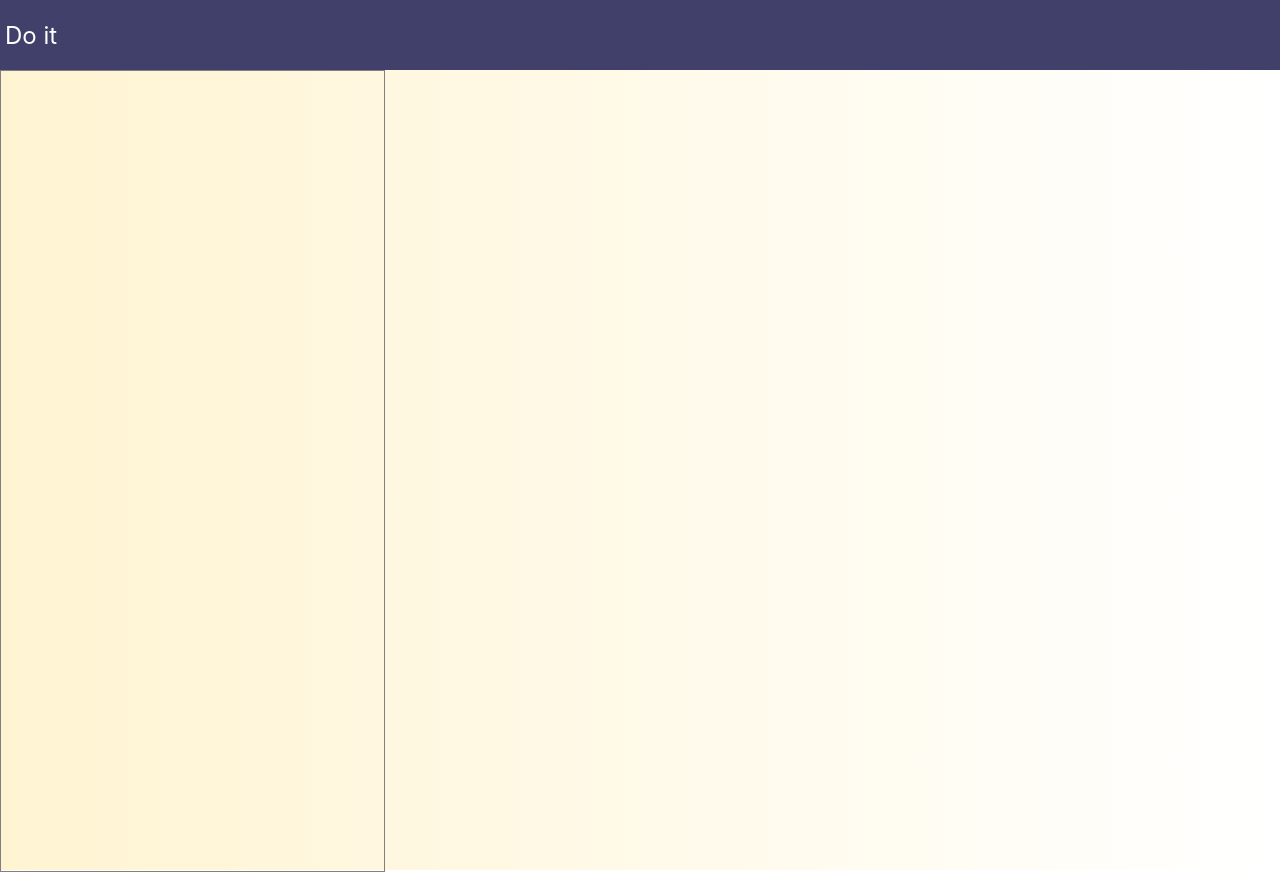
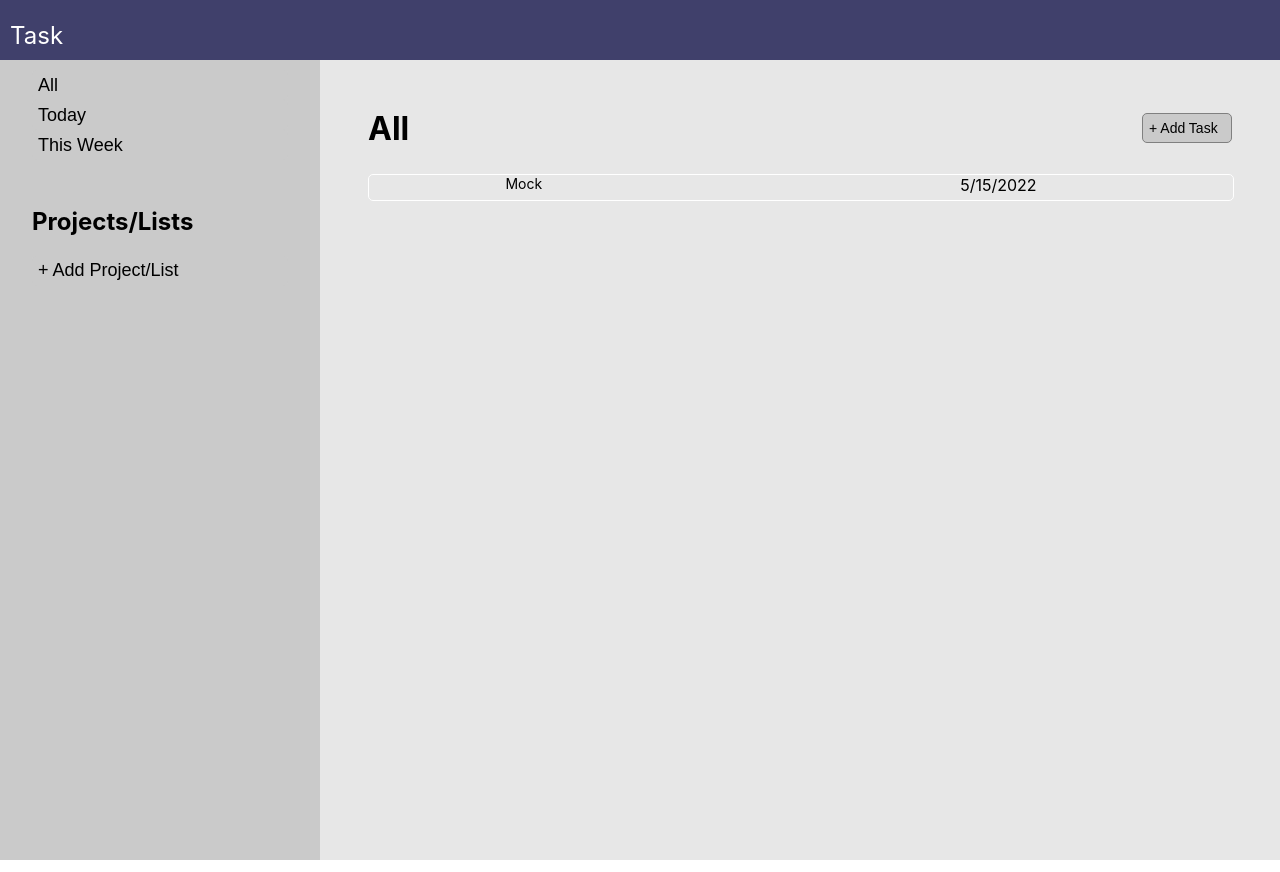
Before and after one commit to dvonnew/todo_list, a website built with webpack: page dist/index.html in a window 1280 px wide. Built offline with nearby package versions, Linux system fonts and the light colour scheme.

Commit message:
Added the side menu, add buttons for both tasks and projects, display controller to cycle through the projects. Need to fix the add projects however to display new porject and need to change the change display to incorporate the new projects.

```diff
--- a/src/dispalyControllerScripts.js
+++ b/src/dispalyControllerScripts.js
@@ -0,0 +1,65 @@
+import {Task} from './tasksScripts'
+import {Project} from './projectsScripts'
+import {ProjectCompiler} from './projectCompilerScripts'
+
+class DisplayController {
+
+    constructor(){
+        this.projectCompiler = new ProjectCompiler
+        this.projectsList = this.projectCompiler.projectsList
+        this.userProjectsList = this.projectCompiler.userProjectsList
+        this.displayBox = document.getElementById('displayBox')
+    }
+
+    createSideBarDisplay(){
+        const userProjectDisplay = document.getElementById('userProjectsList')
+
+        this.clearSideBarDisplay()
+
+        this.userProjectsList.forEach((project, i)=>{
+            const projectItem = document.createElement('button')
+
+            projectItem.className = 'navButton list'
+            projectItem.innerHTML = `${project.title}`
+            projectItem.dataset.index = i+3
+
+            userProjectDisplay.appendChild(projectItem)
+        })
+    }
+
+    clearSideBarDisplay(){
+        const userProjectDisplay = document.getElementById('userProjectsList')
+
+        while(userProjectDisplay.hasChildNodes()){
+            userProjectDisplay.removeChild(userProjectDisplay.lastChild)
+        }
+    }
+
+    createProjectLoadDisplay(){
+        this.projectCompiler.all.taskList.push(new Task('Mock', '05/15/2022', 'Mid', '', this.projectCompiler.all.title))
+
+        this.displayBox.append(this.projectsList[0].createProjectDisplay())
+    }
+
+    changeProjectDisplay(i) {
+        this.clearProjectDisplay()
+
+        this.displayBox.append(this.projectsList[i].createProjectDisplay())
+    }
+
+    newProjectDisplay(i) {
+        this.clearProjectDisplay()
+
+        this.displayBox.append(this.userProjectsList[this.userProjectsList.length-1].createProjectDisplay())
+
+        console.log(this.userProjectsList[this.userProjectsList.length-1].title)
+    }
+
+    clearProjectDisplay(){
+        while(this.displayBox.hasChildNodes()){
+            this.displayBox.removeChild(this.displayBox.lastChild)
+        }
+    }
+}
+
+export{DisplayController}
--- a/src/index.js
+++ b/src/index.js
@@ -1,8 +1,49 @@
 import {Task} from './tasksScripts'
 import {Project} from './projectsScripts'
+import {DisplayController} from './dispalyControllerScripts'
 
-// let title = prompt('list title?')
 
-// let defaultList = new Project(title)
+class RunApp {
 
-// defaultList.addTask()
+    constructor(){
+        this.display = new DisplayController
+    }
+
+    runTaskList() {
+        this.display.createSideBarDisplay()
+        this.display.createProjectLoadDisplay()
+        this.addProject()
+        this.changeProject()
+    }
+
+    addProject(){
+        let addProjectButton = document.getElementById('addProjectButton')
+
+        addProjectButton.addEventListener('click', ()=>{
+            this.display.projectCompiler.createNewProject()
+            this.display.newProjectDisplay()
+        })
+    }
+
+    addTask(){
+        let addTaskButton = document.getElementById('addTaskButton')
+
+        addTaskButton.addEventListener('click', ()=>{
+            this.display.projectCompiler.addTask(i)
+        })
+    }
+
+    changeProject(){
+        let navButton = document.querySelectorAll('.navButton')
+
+        navButton.forEach((button, i) =>{
+            button.addEventListener('click', ()=>{
+                this.display.changeProjectDisplay(i)
+            })
+        })
+    }
+}
+
+const taskList = new RunApp
+
+taskList.runTaskList()
--- /dev/null
+++ b/src/projectCompilerScripts.js
@@ -0,0 +1,49 @@
+import {Project} from './projectsScripts'
+
+class ProjectCompiler{
+
+    constructor(){
+        this.all = new Project('All')
+        this.today = new Project('Today')
+        this.week = new Project('Week')
+        this.projectsList = [this.all, this.today, this.week]
+        this.userProjectsList = []
+    }
+
+    createNewProject(){
+        let title = prompt('Project/List Name?')
+
+        const newProject = new Project(title)
+
+        this.projectsList.push(newProject)
+        this.userProjectsList.push(newProject)
+    }
+
+    deleteProject(i){
+        this.projectsList.splice(i+3,1)
+        this.userProjectsList.splice(i,1)
+    }
+
+    addTask(i){
+        this.userProjectsList[i].addTask()
+        this.projectsList[i+3].addTask()
+    }
+
+    compileAllTasks(){
+        this.userProjectsList.forEach(project =>{
+            project.forEach(task =>{
+                this.all.taskList.push(task)
+            })
+        })
+    }
+
+    // compileTodaysTasks(){
+
+    // }
+
+    // compileWeeksTasks(){
+
+    // }
+}
+
+export {ProjectCompiler}
--- a/src/projectsScripts.js
+++ b/src/projectsScripts.js
@@ -3,7 +3,7 @@ import {Task} from './tasksScripts'
 class Project {
 
     constructor(title){
-        this.projectTitle = title
+        this.title = title
         this.taskList = []
     }
 
@@ -12,14 +12,13 @@ class Project {
         let dueDate = prompt('Due Date (mm/dd/yyyy)')
         let priority = prompt('Priority (High, Medium, Low)')
         let description = prompt('description')
+        let project = this.projectTitle
 
-        let newTask = new Task(title, dueDate, priority, description)
+        let newTask = new Task(title, dueDate, priority, description, project)
         this.taskList.push(newTask)
-
-        console.log(this.taskList[0])
     }
 
-    removeTask(i){
+    deleteTask(i){
         this.taskList.splice(i,1)
     }
 
@@ -30,7 +29,34 @@ class Project {
     // sortTasksbyPriority(){
 
     // }
+
+    //Project DOM Methods//
+
+    createProjectDisplay(){
+        const title = document.createElement('h1')
+        const taskListDisplay = document.createElement('div')
+        const tasklistDisplayHeader = document.createElement('div')
+        const addTaskButton = document.createElement('button')
+
+        title.innerHTML = this.title
+
+        addTaskButton.id = 'addTaskButton'
+        addTaskButton.innerHTML = '+  Add Task'
+
+        tasklistDisplayHeader.id = 'taskDisplayHeader'
+        tasklistDisplayHeader.appendChild(title)
+        tasklistDisplayHeader.appendChild(addTaskButton)
+
+        taskListDisplay.id = 'taskListDisplay'
+        taskListDisplay.appendChild(tasklistDisplayHeader)
+
+        this.taskList.forEach((task, i) =>{
+            let taskItem = task.createTaskDisplay()
+            taskItem.dataset.index = i
+            taskListDisplay.appendChild(taskItem)
+        })
+        return taskListDisplay
+    }
 }
 
-
 export {Project}
--- a/src/style.css
+++ b/src/style.css
@@ -18,7 +18,9 @@ body, html{
 #header{
     height: 60px;
     width: 100%;
-    padding: 5px;
+    padding-top: 10px;
+    padding-left:10px;
+    box-sizing: border-box;
     color: white;
     font-size: 24px;
     display: flex;
@@ -32,16 +34,144 @@ body, html{
     width: 100%;
     display: flex;
     flex-direction: row;
-    background-image: linear-gradient(to right, rgb(255, 244, 210), white);
 }
+
+/* NavBar Styles Section */
 
 #sidebarBox{
     height: 100%;
-    width: 30%;
-    border: 0.5px grey solid;
+    width: 25%;
+    background-color: rgb(202, 202, 202);
+    display: flex;
+    flex-direction: column;
+    justify-content: flex-start;
+    align-items: center;
 }
+
+#listDisplay{
+    height: 50%;
+    width: 80%;
+    display: flex;
+    flex-direction: column;
+}
+
+#defaultProjectList{
+    margin-top: 10px;
+    height: 30%;
+    display: flex;
+    flex-direction: column;
+
+}
+
+#userProjects{
+    height:70%;
+    display: flex;
+    flex-direction: column;
+}
+
+#userProjectsLists{
+    height:80%;
+    display: flex;
+    flex-direction: column;
+}
+
+.navButton{
+    border: none;
+    border-radius: 5px;
+    font-size: 18px;
+    background-color: rgb(202, 202, 202);
+    height: 30px;
+    width: 100%;
+    text-align: left;
+}
+
+.navButton:hover{
+    background-color: rgb(139, 139, 139);
+}
+
+/* Display Box Styles Section */
 
 #displayBox{
     height: 100%;
-    width: 70%;
+    width: 75%;
+    background-color: rgb(231, 231, 231);
+    display: flex;
+    justify-content: center;
+
 }
+
+#taskListDisplay{
+    height: 80%;
+    width: 90%;
+    margin-top: 5%;
+    vertical-align: top;
+}
+
+#taskDisplayHeader{
+    margin-bottom: 3%;
+    height: 40px;
+    width: 100%;
+    display: flex;
+    justify-content: space-between;
+    align-items: center;
+}
+
+#addTaskButton{
+    border: .5px solid gray;
+    border-radius: 5px;
+    font-size: 14px;
+    background-color: rgb(202, 202, 202);
+    height: 30px;
+    width: 90px;
+    text-align: left;
+}
+
+#addTaskButton:hover{
+    background-color: rgb(139, 139, 139);
+}
+
+/* task dislpay styles section */
+
+.taskDisplay{
+    height: 25px;
+    width: 100%;
+    text-align: left;
+    display: grid;
+    border-radius: 5px;
+    border: 1px solid rgb(255, 255, 255);
+    grid-template-columns: .5fr 1fr 5fr 2fr 1fr;
+    vertical-align: middle;
+}
+
+.taskPriority{
+    height: 100%
+}
+
+.low{
+    background-color: green;
+}
+
+.medium{
+    background-color: yellow;
+}
+
+.high{
+    background-color: red;
+}
+
+.taskCompletion{
+    height: 100%;
+}
+
+.taskTitle{
+    height: 100%;
+    font-size: 14px;
+}
+
+.taskDueDate{
+    height: 100%;
+}
+
+.taskEditor{
+    height:100%;
+}
--- a/src/tasksScripts.js
+++ b/src/tasksScripts.js
@@ -2,15 +2,16 @@ import './style.css'
 
 class Task {
 
-    constructor(title, dueDate, priority, description){
-        this.taskTitle = title
+    constructor(title, dueDate, priority, description, project){
+        this.title = title
         this.dueDate = new Date (Date.parse(dueDate))
         this.priority = priority
         this.description = description
-        this.complete = 'no'
+        this.project = project
+        this.completionStatus = 'no'
     }
 
-    completionStatus (){
+    changeCompletionStatus (){
         if (this.complete.toLowerCase()== 'yes'){
             this.complete = 'no'
         }
@@ -20,24 +21,53 @@ class Task {
         return this.complete
     }
 
-    dateChange(){
+    changeDate(){
         let newDueDate = prompt('Due Date (mm/dd/yyyy)')
 
         this.date = new Date (Date.parse(newDueDate))
         return this.date
     }
 
-    titleChange(){
-        this.name = prompt()
-        return this.name
+    changeTitle(){
+        this.title = prompt()
+        return this.title
     }
 
     // priorityChange(){
-
     //     this.priority =
-
     // }
 
+    //Task DOM Methods//
+
+    createTaskDisplay() {
+        const taskDisplay = document.createElement('div')
+        const taskPriority = document.createElement('div')
+        const taskCompletion = document.createElement('div')
+        const taskTitle = document.createElement('div')
+        const taskDueDate = document.createElement('div')
+        const taskEdit = document.createElement('div')
+
+        taskPriority.className = `priority ${this.priority}`
+
+        taskCompletion.className = `${this.completionStatus}`
+
+        taskTitle.className = 'taskTitle'
+        taskTitle.innerHTML = `${this.title}`
+
+        taskDueDate.className = 'taskDueDate'
+        taskDueDate.innerHTML = `${this.dueDate.toLocaleDateString('en-US')}`
+
+        taskEdit.className = 'taskEditor'
+
+        taskDisplay.className = 'taskDisplay'
+        taskDisplay.appendChild(taskPriority)
+        taskDisplay.appendChild(taskCompletion)
+        taskDisplay.appendChild(taskTitle)
+        taskDisplay.appendChild(taskDueDate)
+        taskDisplay.appendChild(taskEdit)
+
+        return taskDisplay
+    }
 }
 
 export {Task}
```
Also changed, not shown: dist/index.html, dist/main.js, projectCompilerScripts.js (added), 2 other files.
